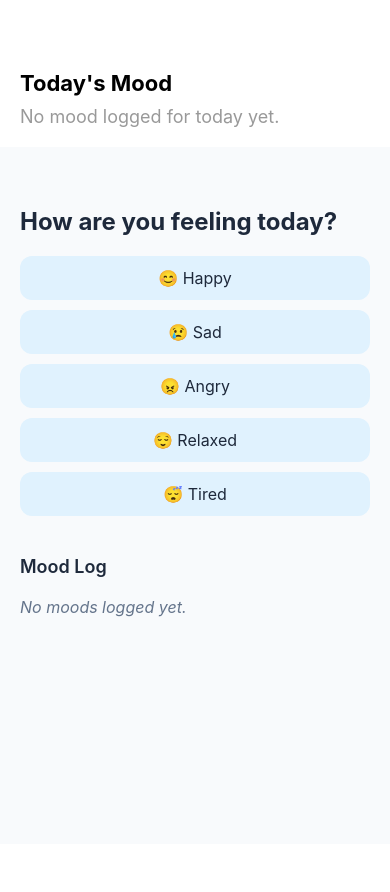
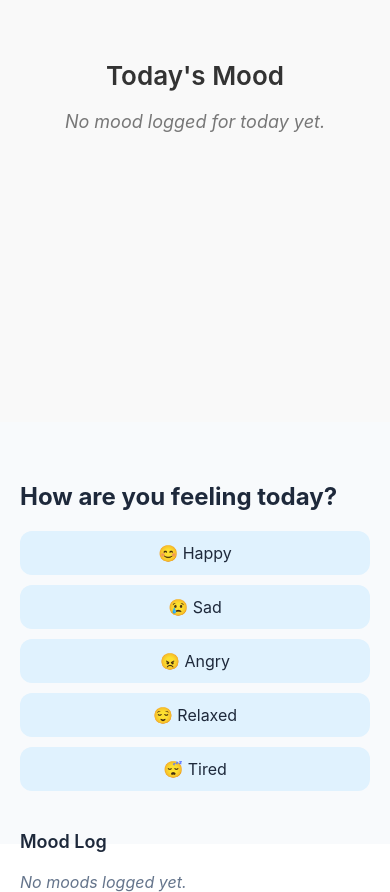
Before and after one commit to mehmetbacik/mood-tracker, a React Native app: screen / in a window 390 px wide. Before the commit the page ends 844 px from the top, so only its background shows below. Built offline with nearby package versions, Linux system fonts and the light colour scheme.

Commit message:
style: improve style fo HomeScreen
- Updated HomeScreen styles for better visual hierarchy and cross-device compatibility.

```diff
--- a/screens/HomeScreen.tsx
+++ b/screens/HomeScreen.tsx
@@ -24,21 +24,27 @@ export default function HomeScreen() {
 
 const styles = StyleSheet.create({
   container: {
-    padding: 20,
-    marginTop: 50,
+    flex: 1,
+    paddingHorizontal: 24,
+    paddingTop: 60,
+    backgroundColor: "#f9f9f9",
+    alignItems: "center",
+    justifyContent: "flex-start",
   },
   title: {
-    fontSize: 22,
-    fontWeight: "bold",
+    fontSize: 26,
+    fontWeight: "600",
+    color: "#333",
+    marginBottom: 20,
   },
   mood: {
-    fontSize: 28,
-    marginTop: 10,
-    color: "#4caf50",
+    fontSize: 32,
+    color: "#388e3c",
+    fontWeight: "500",
   },
   noMood: {
     fontSize: 18,
-    marginTop: 10,
-    color: "#999",
+    color: "#777",
+    fontStyle: "italic",
   },
 });
```
